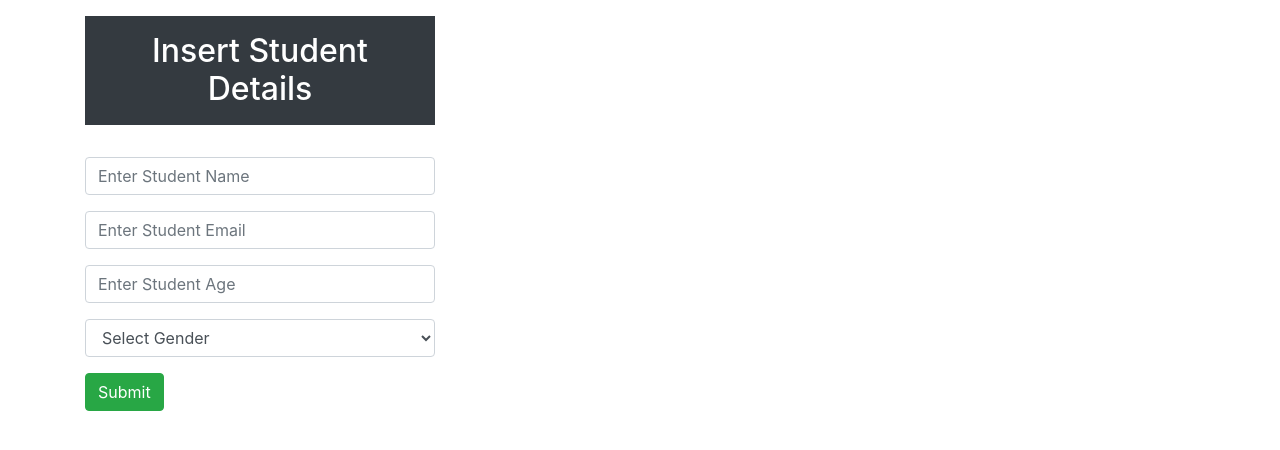
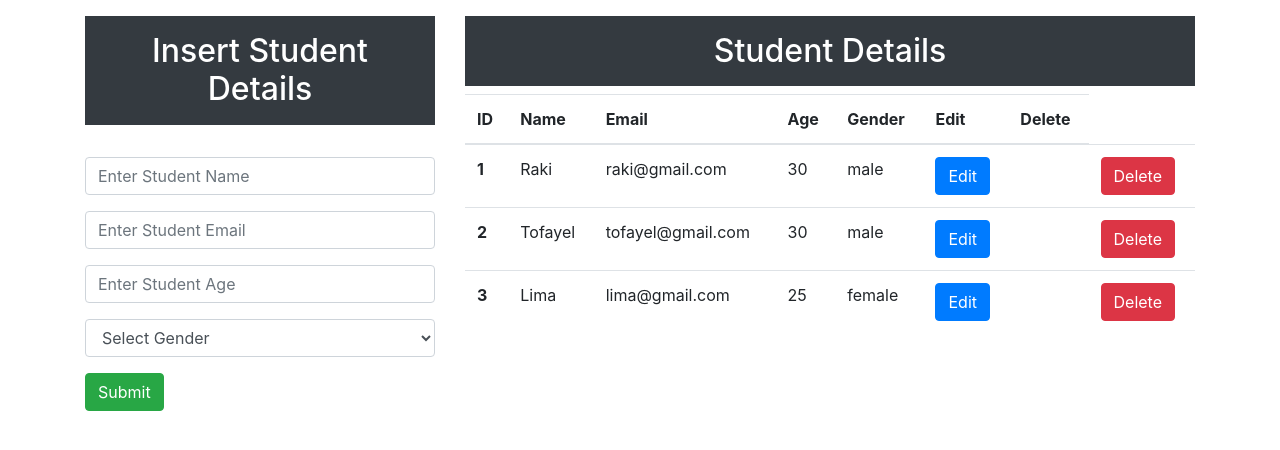
Before and after one commit to rakibulrana/StudentDBusingDjango, a Django app: template studentDataBase/templates/index.html in a window 1280 px wide. Shown: the part 72-522 px from the top of the page. Run offline with Django 4.2, Linux system fonts and the light colour scheme; the template is opened without the code that fills it: values that come from a table or form of the project are taken from there, others are empty; data comes from the database, SQL or seed files in the repository; parts of the project's set-up code (start-up, migrations or seed data) failed here and were passed over.

Commit message:
displying DB data in fontEnd

```diff
--- a/studentDataBase/studentApp/urls.py
+++ b/studentDataBase/studentApp/urls.py
@@ -4,4 +4,8 @@ from studentApp import views
 urlpatterns = [
     path('', views.index, name='index'),
     path('insert', views.insertStudentData, name='insertStudentData'),
+    path('update/<id>', views.updateData, name='updateData'),  # url path for the href action of the edit button
+
+    path('delete/<id>', views.delete, name="Delete"),  # url path for the href action of the delete button
+
 ]
--- a/studentDataBase/templates/index.html
+++ b/studentDataBase/templates/index.html
@@ -29,8 +29,9 @@
             <h2 class="text-white bg-dark p-3 text-center">Insert Student Details</h2>
             <br>
 
-             <!-- Taking form has action and work for post request-->
-            <form action="/insert" method="post">{% csrf_token %} <!-- take the /insert action and pass the csrf token-->
+            <!-- Taking form has action and work for post request-->
+            <form action="/insert" method="post">{% csrf_token %}
+                <!-- take the /insert action and pass the csrf token-->
 
                 <div class="form-group"> <!-- Take a form div for grouping the form-->
                     <!-- Take a input, text type which has a form control, to display use placeholder,
@@ -67,8 +68,39 @@
 
         </div>
         <br>
-        <div class="col-md-8"> <!-- assign 8 columns for showing user input data in fonend-->
+        <div class="col-md-8"> <!-- assign 8 columns for showing user input data in fontend-->
+            <!-- show the DB Student Data in the font end -->
+            <h2 class="text-white bg-dark p-3 text-center"> Student Details</h2>
 
+            <table class="table">
+                <thead>
+                <tr>
+                    <th scope="col">ID</th>
+                    <th scope="col">Name</th>
+                    <th scope="col">Email</th>
+                    <th scope="col">Age</th>
+                    <th scope="col">Gender</th>
+                    <th scope="col">Edit</th>
+                    <th scope="col">Delete</th>
+                </tr>
+                </thead>
+
+                <tbody>
+                {% for d in student_data %}
+                <tr>
+                    <th scope="row">{{d.id}}</th>
+                    <td>{{d.name}}</td>
+                    <td>{{d.email}}</td>
+                    <td>{{d.age}}</td>
+                    <td>{{d.gender}}</td>
+                    <td><a type="button" href="/update/{{d.id}}" class="btn btn-primary">Edit</a></td>
+                    <td><td><a type="button" href="/delete/{{d.id}}" class="btn btn-danger">Delete</a></td></td>
+
+                </tr>
+
+                {% endfor %}
+                </tbody>
+            </table>
         </div>
     </div>
 
```
Also changed, not shown: studentDataBase/studentApp/views.py (+13 -4 lines), studentDataBase/templates/update.html (added, +10 -0 lines), studentDataBase/db.sqlite3, studentDataBase/studentApp/migrations/0002_studentdatabase_delete_studentdb.py (added).
